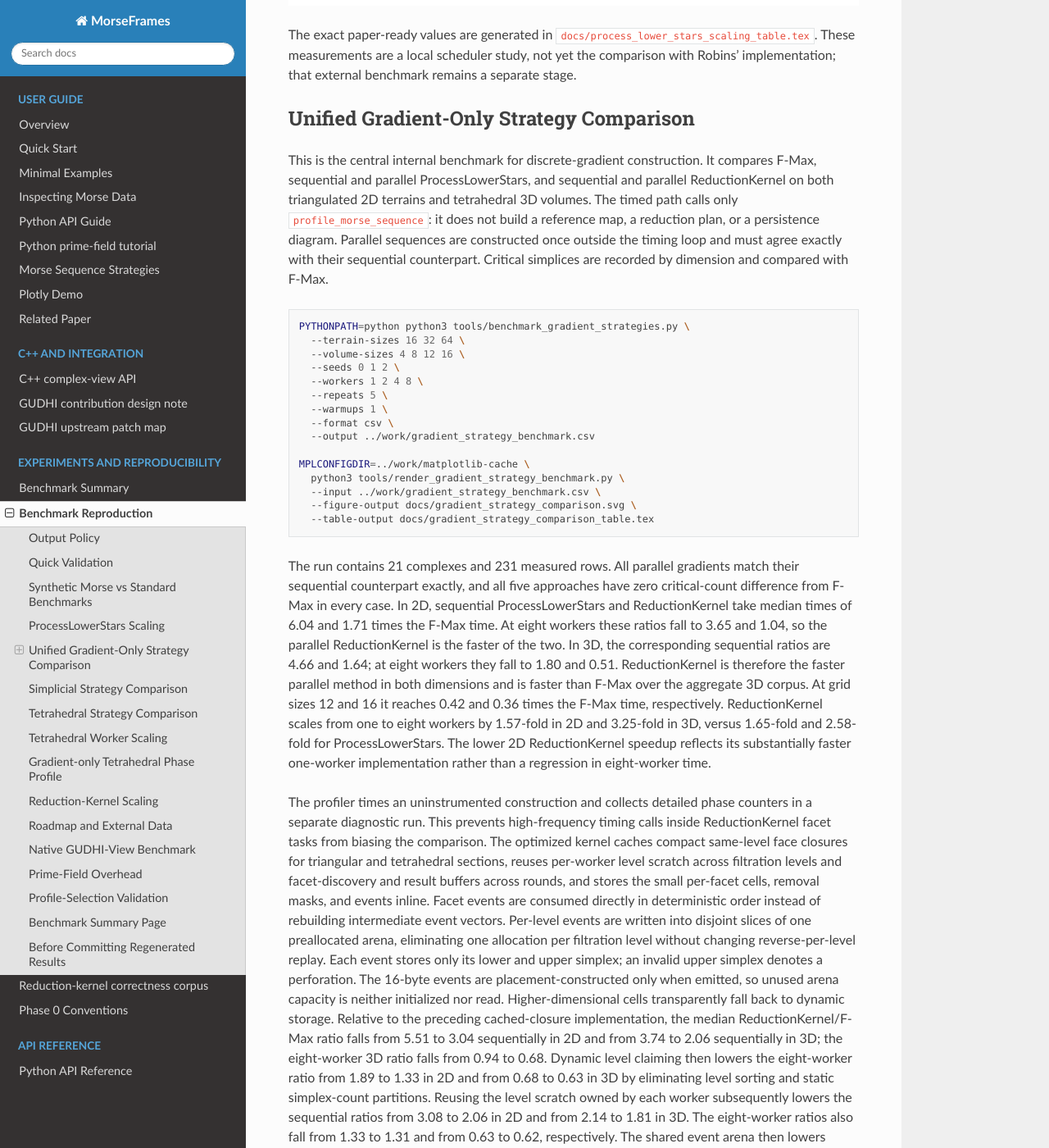
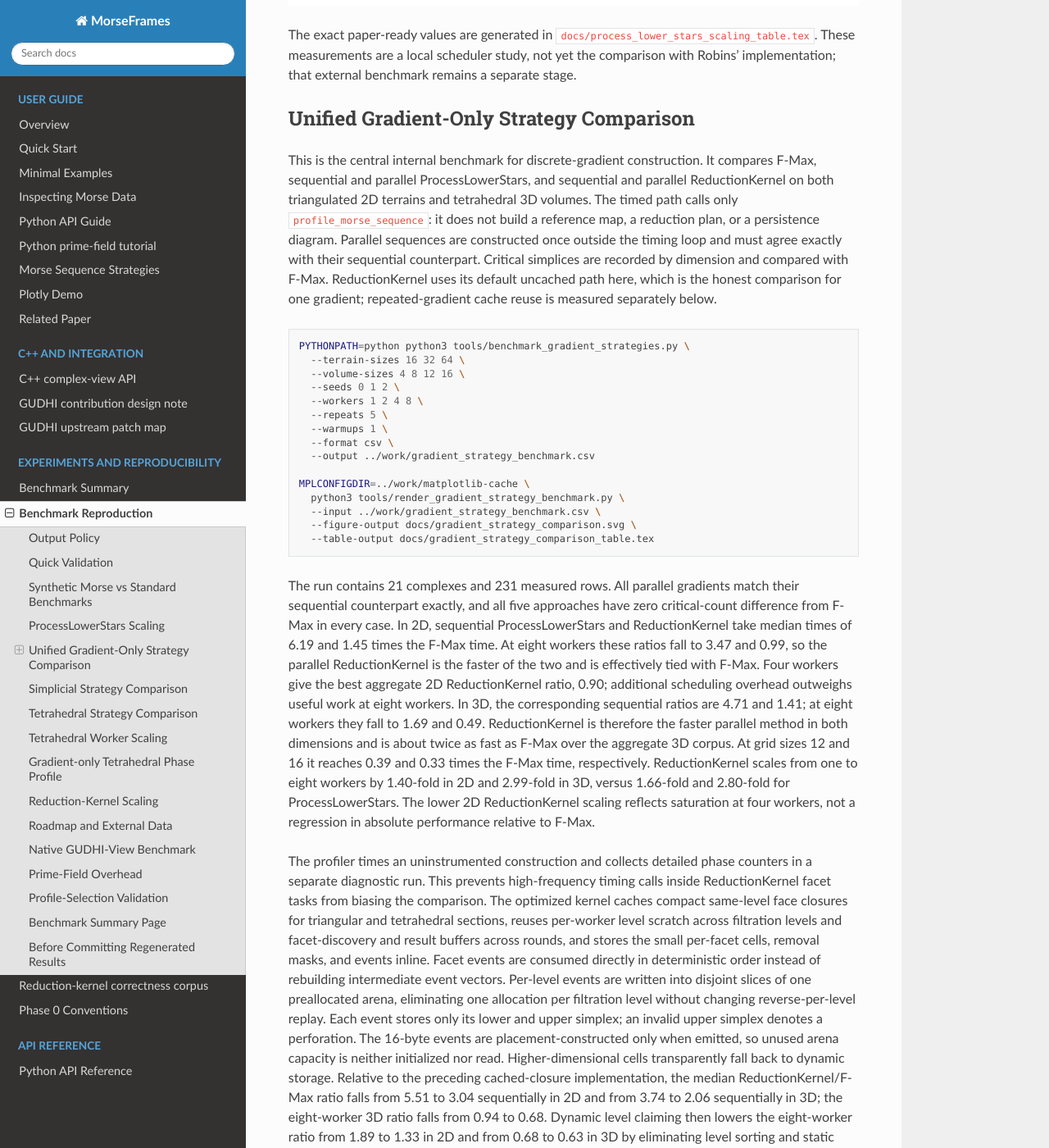
Before and after one commit to lnajman/morseframes, a Sphinx documentation site: the page built from docs/benchmark_reproduction.md, in a window 1280 px wide and 1400 px high, scrolled down 3567 px. Shown: the whole window at 82% size. Built offline with Sphinx 7.4.7 and the Read the Docs theme 3.1.0, drawn with Linux system fonts in a browser that asks for light colours; the version number is read from the project's files by our own code.

Commit message:
Refresh gradient strategy benchmark

````diff
--- a/docs/benchmark_reproduction.md
+++ b/docs/benchmark_reproduction.md
@@ -173,7 +173,9 @@ volumes. The timed path calls only `profile_morse_sequence`: it does not build a
 reference map, a reduction plan, or a persistence diagram. Parallel sequences
 are constructed once outside the timing loop and must agree exactly with their
 sequential counterpart. Critical simplices are recorded by dimension and
-compared with F-Max.
+compared with F-Max. ReductionKernel uses its default uncached path here, which
+is the honest comparison for one gradient; repeated-gradient cache reuse is
+measured separately below.
 
 ```sh
 PYTHONPATH=python python3 tools/benchmark_gradient_strategies.py \
@@ -196,17 +198,19 @@ MPLCONFIGDIR=../work/matplotlib-cache \
 The run contains 21 complexes and 231 measured rows. All parallel gradients
 match their sequential counterpart exactly, and all five approaches have zero
 critical-count difference from F-Max in every case. In 2D, sequential
-ProcessLowerStars and ReductionKernel take median times of 6.04 and 1.71 times
-the F-Max time. At eight workers these ratios fall to 3.65 and 1.04, so the
-parallel ReductionKernel is the faster of the two. In 3D, the corresponding
-sequential ratios are 4.66 and 1.64; at eight workers they fall to 1.80 and
-0.51. ReductionKernel is therefore the faster parallel method in both
-dimensions and is faster than F-Max over the aggregate 3D corpus. At grid
-sizes 12 and 16 it reaches 0.42 and 0.36 times the F-Max time, respectively.
-ReductionKernel scales from one to eight workers by 1.57-fold in 2D and
-3.25-fold in 3D, versus 1.65-fold and 2.58-fold for ProcessLowerStars. The
-lower 2D ReductionKernel speedup reflects its substantially faster one-worker
-implementation rather than a regression in eight-worker time.
+ProcessLowerStars and ReductionKernel take median times of 6.19 and 1.45 times
+the F-Max time. At eight workers these ratios fall to 3.47 and 0.99, so the
+parallel ReductionKernel is the faster of the two and is effectively tied with
+F-Max. Four workers give the best aggregate 2D ReductionKernel ratio, 0.90;
+additional scheduling overhead outweighs useful work at eight workers. In 3D,
+the corresponding sequential ratios are 4.71 and 1.41; at eight workers they
+fall to 1.69 and 0.49. ReductionKernel is therefore the faster parallel method
+in both dimensions and is about twice as fast as F-Max over the aggregate 3D
+corpus. At grid sizes 12 and 16 it reaches 0.39 and 0.33 times the F-Max time,
+respectively. ReductionKernel scales from one to eight workers by 1.40-fold in
+2D and 2.99-fold in 3D, versus 1.66-fold and 2.80-fold for ProcessLowerStars.
+The lower 2D ReductionKernel scaling reflects saturation at four workers, not
+a regression in absolute performance relative to F-Max.
 
 The profiler times an uninstrumented construction and collects detailed phase
 counters in a separate diagnostic run. This prevents high-frequency timing
````
Also changed, not shown: docs/gradient_strategy_comparison.svg, 1 other file.
